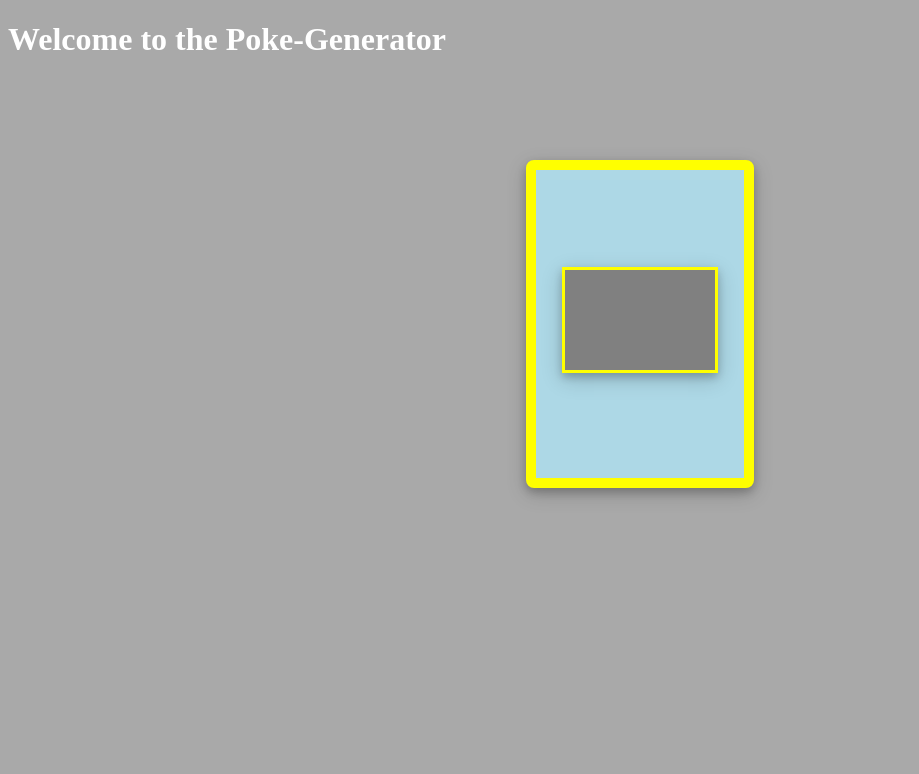
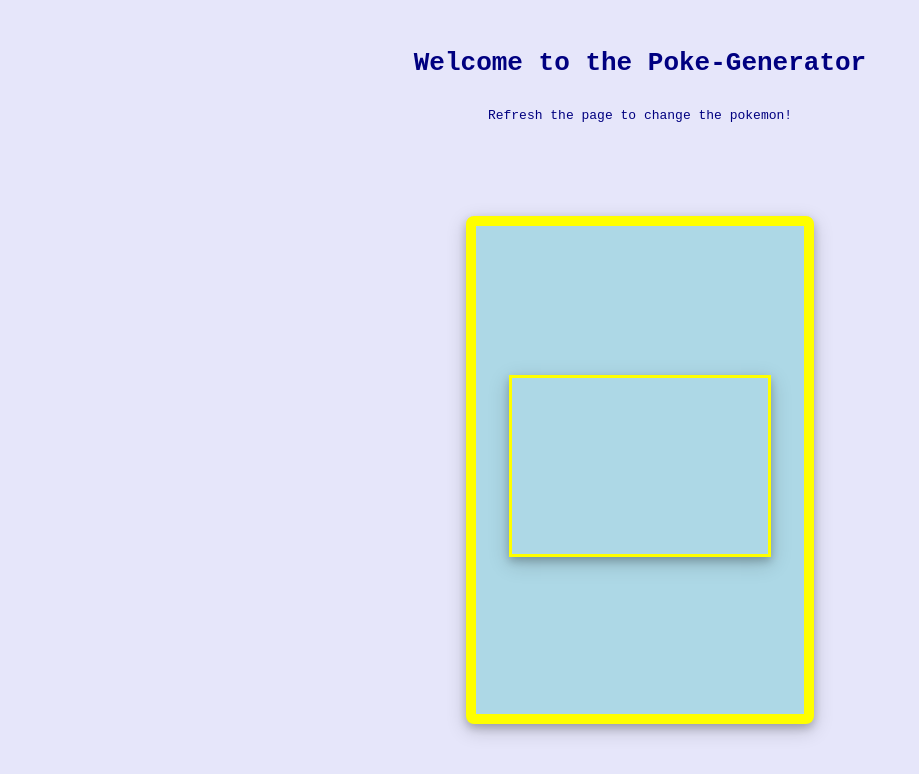
Before and after one commit to cswn/poke-generator, a website built with webpack: page dist/index.html in a window 1280 px wide. Shown: the whole page, without its empty margins (0-919 px from the left). Built offline with Linux system fonts and the light colour scheme; no server answers.

```diff
--- a/src/index.js
+++ b/src/index.js
@@ -2,7 +2,7 @@
 
 /// SETUP ///
 import './style.css';
-import logo from './logo.jpg';
+import picture from './logo.jpg';
 const axios = require('axios').default;
 
 let randomNumber = Math.floor(Math.random() * 1154);
@@ -16,6 +16,7 @@
 card.appendChild(header);
 card.appendChild(pic);
 card.appendChild(content);
+
 // const pokeLogo = new Image();
 // pokeLogo.src = logo;
 
@@ -39,8 +40,11 @@
 
                     .then((res) => {
 
+                        let pokeID = res.data.id;
                         const pokemonInfo = res.data.types;
-                        let pokeID = res.data.id;
+                        // const pics = res.data.sprites;
+                        // const pokePic = pics.front_default;
+                        // pic.innerHTML(<img src="pokePic"></img>);
 
                         if (pokemonInfo.length === 1) {
 
--- a/src/style.css
+++ b/src/style.css
@@ -1,11 +1,17 @@
 body {
-    background: darkgray;
-    color: white;
+    background: lavender;
+    font-family: monospace;
+    color: navy;
 }
 
 img {
     width: 40px;
     height: auto;
+}
+
+h1 {
+    text-align: center;
+    margin-top: 40px;
 }
 
 h3 {
@@ -28,8 +34,8 @@
     border-radius: 8px;
     padding: 4px;
     margin-top: 80px;
-    width: 200px;
-    height: 300px;
+    width: 20rem;
+    height: 30rem;
     color: navy;
     display: flex;
     flex-direction: column;
@@ -40,9 +46,8 @@
 #pic {
     border: solid 3px yellow;
     box-shadow: 0 4px 8px 0 rgba(0, 0, 0, 0.2), 0 6px 20px 0 rgba(0, 0, 0, 0.19);
-    background: gray;
-    width: 150px;
-    height: 100px;
+    width: 16rem;
+    height: 11rem;
 }
 
 #poke-info {
@@ -50,7 +55,15 @@
 }
 
 #header {
-    width: 150px;
+    width: 16rem;
     padding: 2px;
     margin: 4px;
+    font-size: 18px;
 }
+
+#page-header {
+    display: flex;
+    flex-direction: column;
+    align-items: center;
+    justify-content: center;
+}
```
Also changed, not shown: dist/bundle.js, dist/index.html, dist/main.js (deleted).
